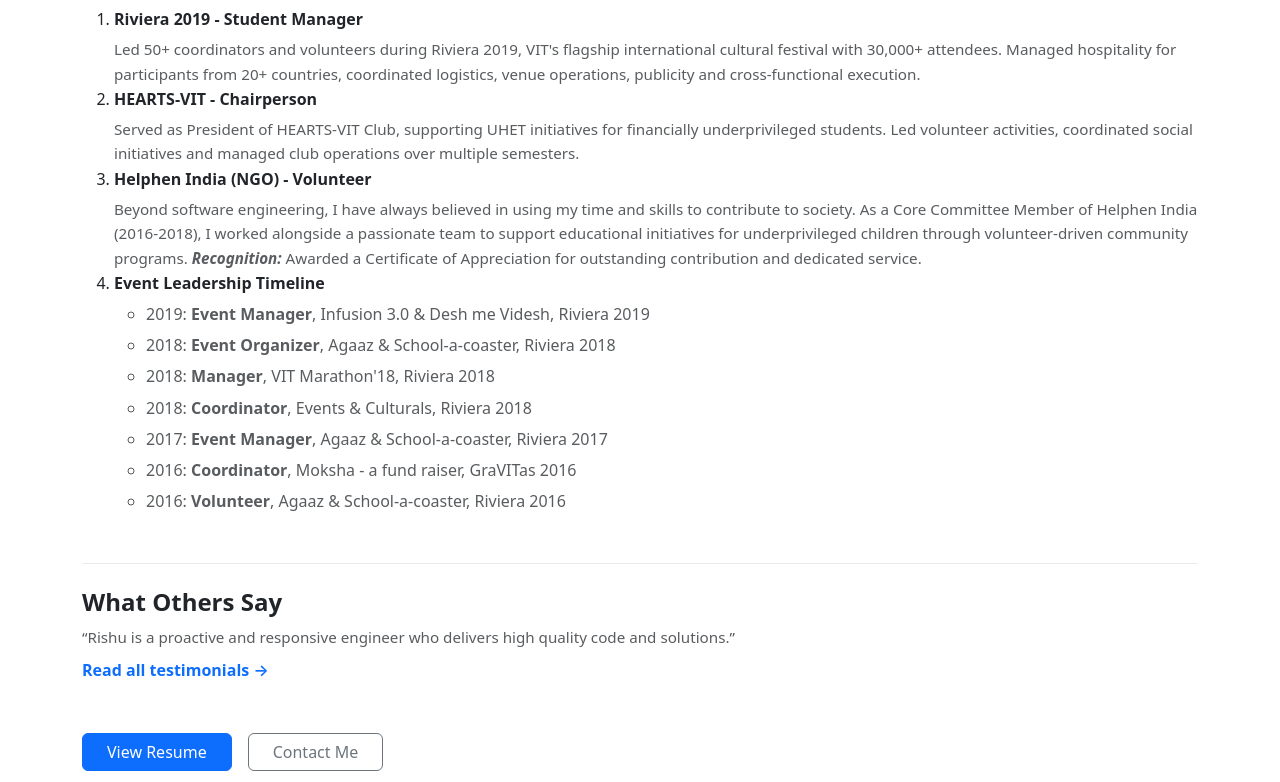
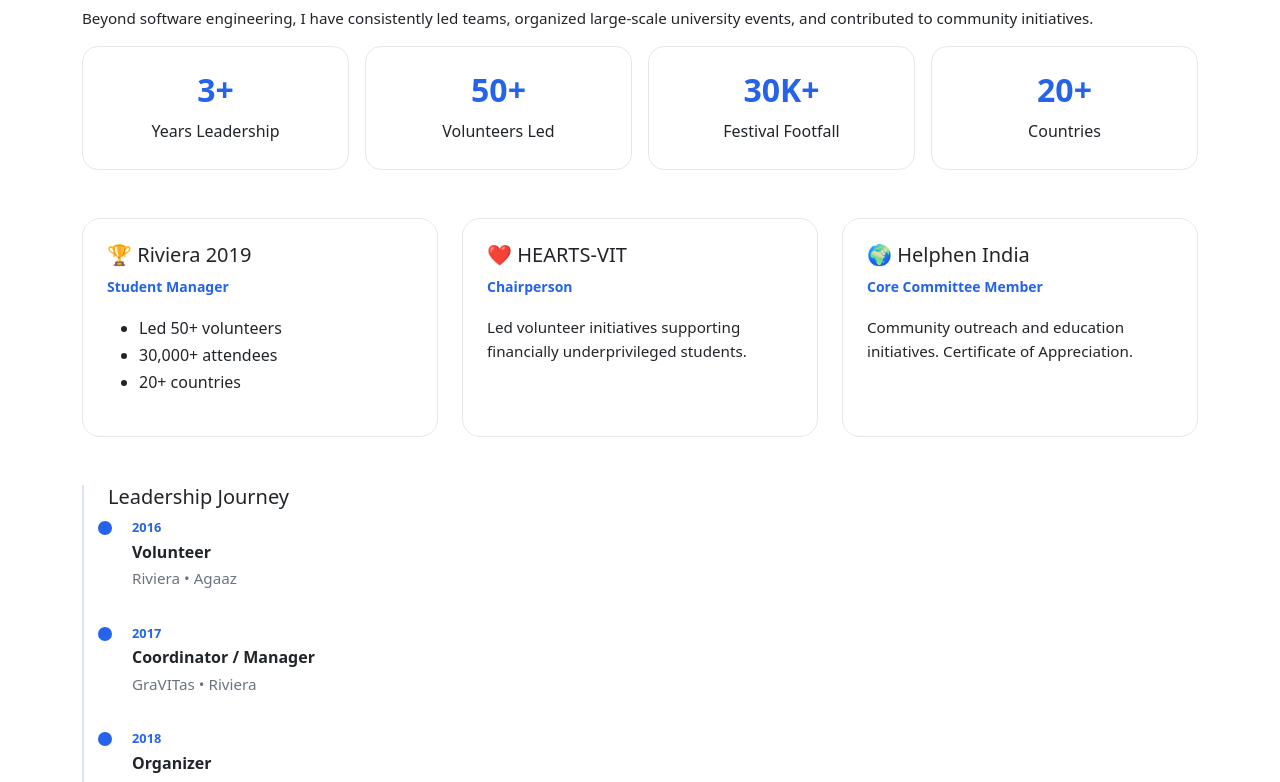
Before and after one commit to RishaanVats/RishuPortfolio, an Angular app: page /about in a window 1280 px wide. Shown: the part 690-1472 px from the top of the page. Built offline with nearby package versions, Linux system fonts and the light colour scheme.

Commit message:
Added leadership and campus impact section with metrics and timeline to about page

```diff
--- a/src/app/components/about/about.css
+++ b/src/app/components/about/about.css
@@ -29,3 +29,76 @@
   font-size: 0.95rem;
   line-height: 1.6;
 }
+
+
+/* NEW CSS Code */
+
+
+.metric-card {
+    background: #fff;
+    border: 1px solid #e5e7eb;
+    border-radius: 16px;
+    padding: 1.5rem;
+    text-align: center;
+    transition: .3s
+}
+
+.metric-card:hover,
+.leader-card:hover {
+    transform: translateY(-6px);
+    box-shadow: 0 18px 40px rgba(0, 0, 0, .08)
+}
+
+.metric-card h2 {
+    color: #2563eb;
+    font-weight: 800
+}
+
+.leader-card {
+    border: 1px solid #e5e7eb;
+    border-radius: 18px;
+    padding: 1.5rem;
+    transition: .3s;
+    height: 100%
+}
+
+.leader-card small {
+    color: #2563eb;
+    font-weight: 600;
+    display: block;
+    margin-bottom: 1rem
+}
+
+.timeline {
+    border-left: 2px solid #dbe4ff;
+    padding-left: 1.5rem;
+    margin-top: 2rem
+}
+
+.timeline-item {
+    position: relative;
+    padding: 0 0 2rem 1.5rem
+}
+
+.timeline-item:before {
+    content: '';
+    position: absolute;
+    left: -10px;
+    top: 4px;
+    width: 14px;
+    height: 14px;
+    border-radius: 50%;
+    background: #2563eb
+}
+
+.year {
+    display: block;
+    color: #2563eb;
+    font-weight: 700;
+    font-size: .8rem
+}
+
+.timeline p {
+    margin: 0;
+    color: #6b7280
+}
--- a/src/app/components/about/about.html
+++ b/src/app/components/about/about.html
@@ -47,7 +47,70 @@
     <!-- Leadership & Campus Impact -->
     <section class="about-campus mt-5 pt-4">
       <h4 class="fw-semibold mb-2">Leadership & Campus Impact</h4>
-      <ol>
+      <p>Beyond software engineering, I have consistently led teams, organized large-scale university events, and
+        contributed to community initiatives.</p>
+      <div class='row g-3 metrics'>
+        <div class='col'>
+          <div class='metric-card'>
+            <h2>3+</h2><span>Years Leadership</span>
+          </div>
+        </div>
+        <div class='col'>
+          <div class='metric-card'>
+            <h2>50+</h2><span>Volunteers Led</span>
+          </div>
+        </div>
+        <div class='col'>
+          <div class='metric-card'>
+            <h2>30K+</h2><span>Festival Footfall</span>
+          </div>
+        </div>
+        <div class='col'>
+          <div class='metric-card'>
+            <h2>20+</h2><span>Countries</span>
+          </div>
+        </div>
+      </div>
+      <div class='row g-4 mt-4'>
+        <div class='col-lg-4'>
+          <div class='leader-card'>
+            <h5>🏆 Riviera 2019</h5><small>Student Manager</small>
+            <ul>
+              <li>Led 50+ volunteers</li>
+              <li>30,000+ attendees</li>
+              <li>20+ countries</li>
+            </ul>
+          </div>
+        </div>
+        <div class='col-lg-4'>
+          <div class='leader-card'>
+            <h5>❤️ HEARTS-VIT</h5><small>Chairperson</small>
+            <p>Led volunteer initiatives supporting financially underprivileged students.</p>
+          </div>
+        </div>
+        <div class='col-lg-4'>
+          <div class='leader-card'>
+            <h5>🌍 Helphen India</h5><small>Core Committee Member</small>
+            <p>Community outreach and education initiatives. Certificate of Appreciation.</p>
+          </div>
+        </div>
+      </div>
+      <div class='timeline mt-5'>
+        <h5>Leadership Journey</h5>
+        <div class='timeline-item'><span class='year'>2016</span><strong>Volunteer</strong>
+          <p>Riviera • Agaaz</p>
+        </div>
+        <div class='timeline-item'><span class='year'>2017</span><strong>Coordinator / Manager</strong>
+          <p>GraVITas • Riviera</p>
+        </div>
+        <div class='timeline-item'><span class='year'>2018</span><strong>Organizer</strong>
+          <p>Marathon • Agaaz</p>
+        </div>
+        <div class='timeline-item'><span class='year'>2019</span><strong>Student Manager</strong>
+          <p>Riviera</p>
+        </div>
+      </div>
+      <!-- <ol>
         <li class="mb-1"><strong>Riviera 2019 - Student Manager</strong></li>
         <p class="text-muted mb-0">
           Led 50+ coordinators and volunteers during Riviera 2019, VIT's flagship international cultural festival with
@@ -82,7 +145,7 @@
             <li class="text-muted mb-1">2016: <span class="semi-strong">Coordinator</span>, Moksha - a fund raiser, GraVITas 2016</li>
           <li class="text-muted mb-1">2016: <span class="semi-strong">Volunteer</span>, Agaaz & School-a-coaster, Riviera 2016</li>
         </ul>
-      </ol>
+      </ol> -->
     </section>
 
     <!-- Testimonials Preview -->
```
